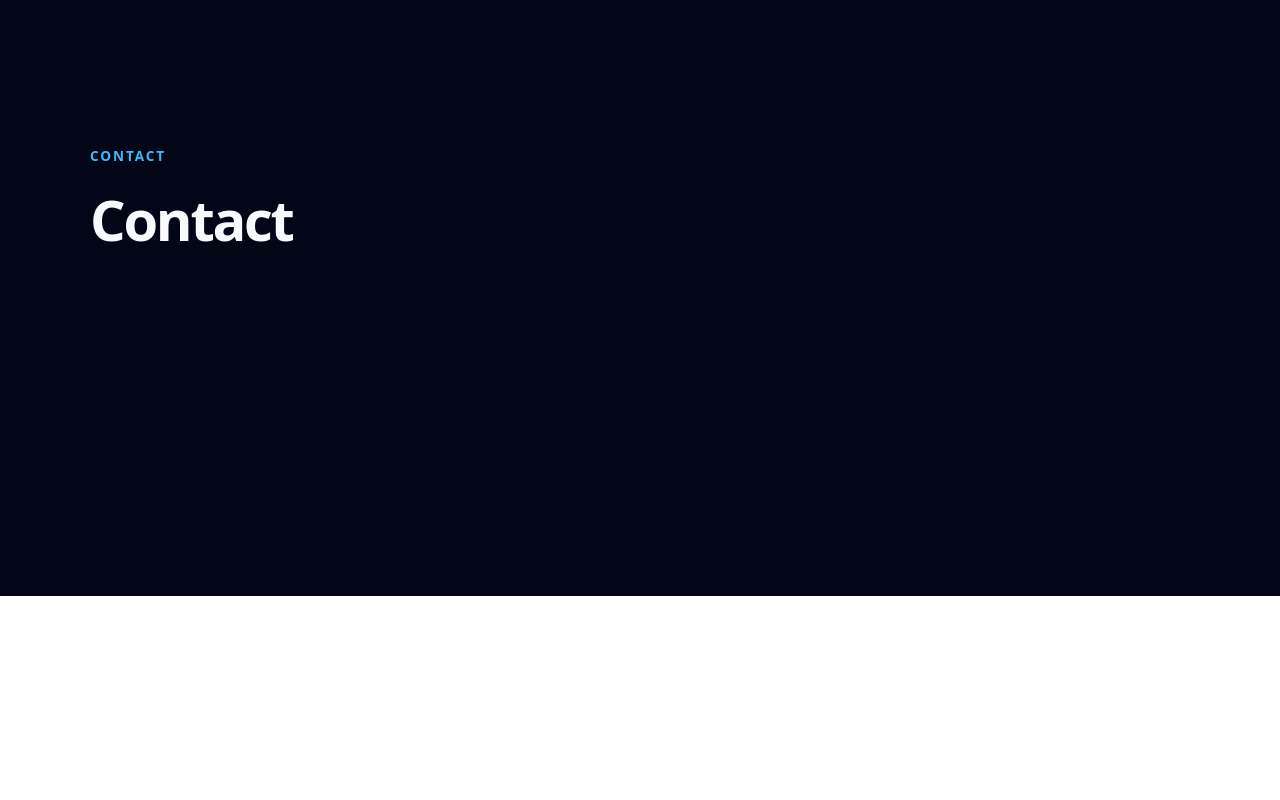
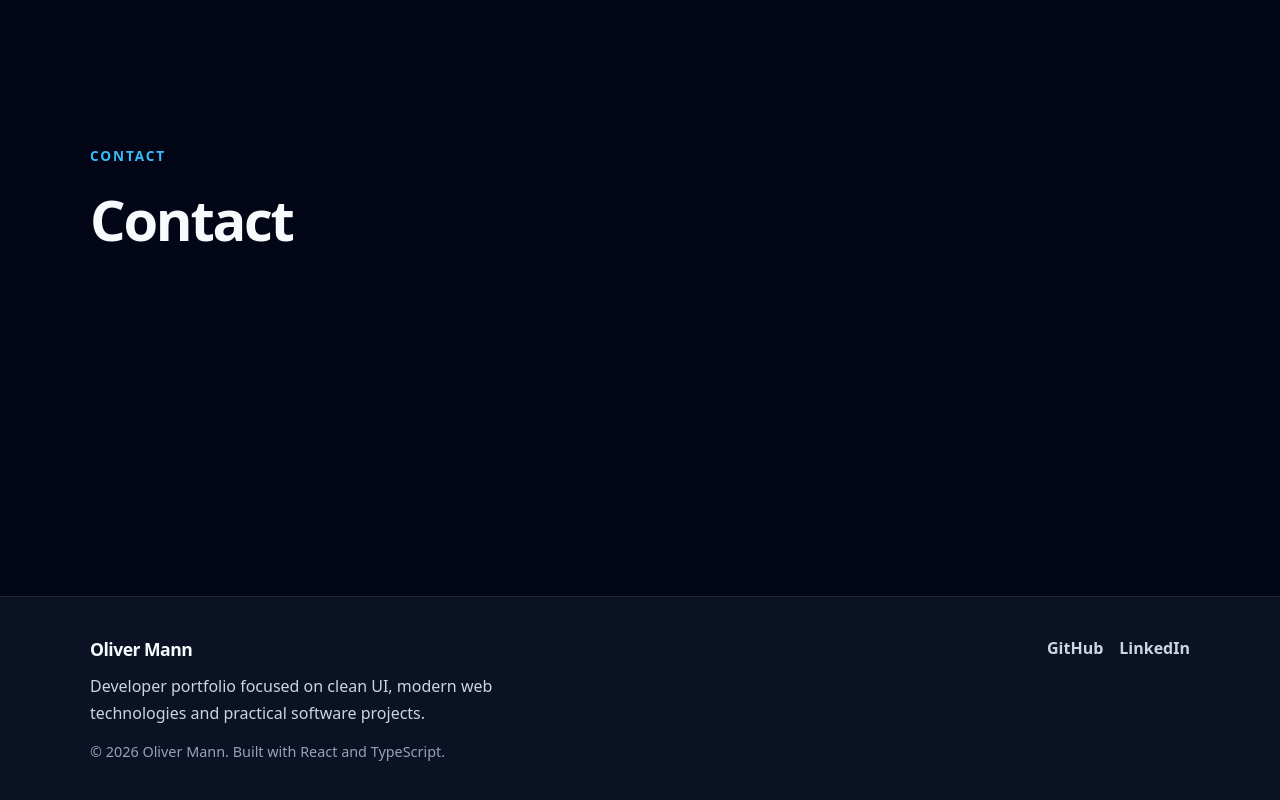
Before and after one commit to omann-dev/DevPortfolio, a React (Vite) app in the folder portfolio/: page / in a window 1280 px wide. Shown: the part 2300-3100 px from the top of the page. Before the commit the page ends 2896 px from the top, so only its background shows below. Built offline with nearby package versions, Linux system fonts and the light colour scheme.

Commit message:
Add Footer

```diff
--- a/portfolio/src/App.tsx
+++ b/portfolio/src/App.tsx
@@ -1,5 +1,6 @@
 import { useState } from "react";
 import Header from "./components/Header";
+import Footer from "./components/Footer";
 import About from "./components/About";
 import Skills from "./components/Skills";
 import { translations, type Language } from "./translations";
@@ -41,6 +42,7 @@ function App() {
           </div>
         </section>
       </main>
+      <Footer content={t.footer} />
     </div>
   );
 }
--- /dev/null
+++ b/portfolio/src/components/Footer.css
@@ -0,0 +1,67 @@
+.footer {
+  padding: 2.5rem 1.5rem;
+  border-top: 1px solid var(--border);
+  background: var(--surface);
+}
+
+.footer-container {
+  max-width: 1100px;
+  margin: 0 auto;
+
+  display: flex;
+  justify-content: space-between;
+  align-items: flex-start;
+  gap: 2rem;
+}
+
+.footer-logo {
+  display: inline-block;
+  margin-bottom: 0.75rem;
+  color: var(--text);
+  font-size: 1.1rem;
+  font-weight: 800;
+  text-decoration: none;
+  letter-spacing: -0.03em;
+}
+
+.footer p {
+  max-width: 460px;
+  margin: 0 0 0.75rem;
+  color: var(--muted);
+  line-height: 1.7;
+}
+
+.footer span {
+  color: var(--subtle);
+  font-size: 0.9rem;
+}
+
+.footer-links {
+  display: flex;
+  gap: 1rem;
+  flex-wrap: wrap;
+}
+
+.footer-links a {
+  color: var(--muted);
+  text-decoration: none;
+  font-weight: 600;
+  transition:
+    color 0.2s ease,
+    transform 0.2s ease;
+}
+
+.footer-links a:hover {
+  color: var(--accent);
+  transform: translateY(-2px);
+}
+
+@media (max-width: 768px) {
+  .footer-container {
+    flex-direction: column;
+  }
+
+  .footer-links {
+    width: 100%;
+  }
+}
--- /dev/null
+++ b/portfolio/src/components/Footer.tsx
@@ -0,0 +1,57 @@
+import "./Footer.css";
+
+type FooterContent = {
+    text: string;
+    madeWith: string;
+    links: {
+        github: string;
+        linkedin: string;
+    };
+}
+
+type FooterProps = {
+    content: FooterContent;
+}
+
+function Footer({ content }: FooterProps) {
+    const currentYear = new Date().getFullYear();
+
+    return (
+        <footer className="footer">
+            <div className="footer-container">
+                <div>
+                    <a href="#" className="footer-logo">
+                        Oliver Mann
+                    </a>
+
+                    <p>{content.text}</p>
+                    <span>
+                        © {currentYear} Oliver Mann. {content.madeWith}
+                    </span>
+                </div>
+
+                <div className="footer-links">
+                    <a
+                        href="https://github.com/omann-dev"
+                        target="_blank"
+                        rel="noreferrer"
+                    >
+                        {content.links.github}
+                    </a>
+
+                    <a
+                        href="https://www.linkedin.com/"
+                        target="_blank"
+                        rel="noreferrer"
+                    >
+                        {content.links.linkedin}
+                    </a>
+
+                </div>
+            </div>
+
+        </footer>
+    );
+}
+
+export default Footer;
--- a/portfolio/src/translations.ts
+++ b/portfolio/src/translations.ts
@@ -52,6 +52,16 @@ export const translations = {
           "I use Git regularly for version control, feature branches and structured collaboration.",
         linux:
           "I use Linux as a private and development environment, especially for terminal workflows and system configuration.",
+      },
+    },
+
+    footer: {
+      text: "Developer portfolio focused on clean UI, modern web technologies and practical software projects.",
+      madeWith: "Built with React and TypeScript.",
+      links: {
+        github: "GitHub",
+        linkedin: "LinkedIn",
+        email: "Email",
       },
     },
   },
@@ -109,5 +119,15 @@ export const translations = {
           "Linux nutze ich privat und als Entwicklungsumgebung, besonders für Terminal-Workflows und Systemkonfiguration.",
       },
     },
+
+    footer: {
+      text: "Entwicklerportfolio mit Fokus auf saubere Benutzeroberflächen, moderne Webtechnologien und praxisnahe Softwareprojekte.",
+      madeWith: "Erstellt mit React und TypeScript.",
+      links: {
+        github: "GitHub",
+        linkedin: "LinkedIn",
+        email: "E-Mail",
+      },
+    },
   },
 } as const;
```
